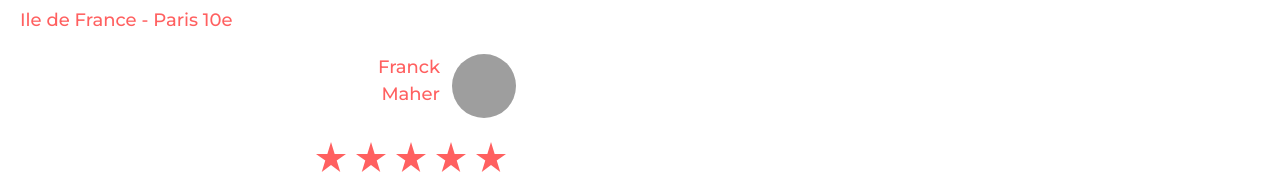
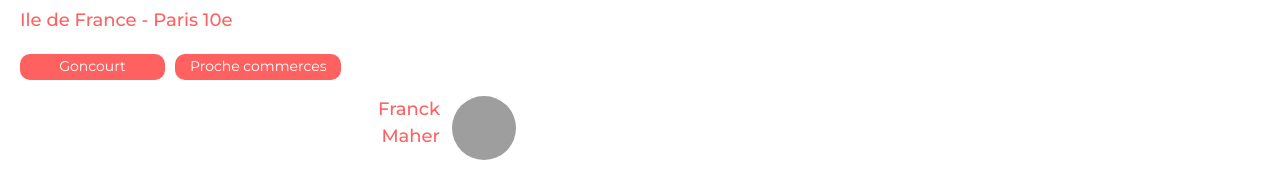
Before and after one commit to hmoustaid-lrn/kasa, a React (Create React App) app: page /kasa/accomodation/0979876d in a window 1280 px wide. Shown: the part 624-798 px from the top of the page. Built offline with nearby package versions, Linux system fonts and the light colour scheme; grey boxes are pictures that could not be loaded.

Commit message:
Add Tag component styling and logic

```diff
--- /dev/null
+++ b/src/components/Tag/index.css
@@ -0,0 +1,24 @@
+.tag {
+	min-width: 4rem;
+	margin-top: 0.75rem;
+	margin-right: 0.625rem;
+	padding: 0.125rem 0.625rem;
+	border-radius: 0.3125rem;
+	background: #ff6060;
+	color: #ffffff;
+	font-size: 0.625rem;
+	line-height: 142.6%;
+	text-align: center;
+	vertical-align: middle;
+}
+
+@media only screen and (min-width: 768px) {
+    .tag{
+        min-width: 7.1875rem;
+		margin-top: 0;
+		margin-right: 0.625rem;
+		padding: 0.1875rem 0.9375rem;
+		border-radius: 0.625rem;
+		font-size: 0.875rem;
+    }
+}
--- /dev/null
+++ b/src/components/Tag/index.jsx
@@ -0,0 +1,7 @@
+import './index.css'
+
+function Tag({ tagName }) {
+	return <div className="tag">{tagName}</div>
+}
+
+export default Tag
--- a/src/pages/Accomodation/index.css
+++ b/src/pages/Accomodation/index.css
@@ -47,6 +47,11 @@
 	justify-content: space-between;
 	margin-top: 1rem;
 	margin-bottom: 1rem;
+}
+
+.tag-wrapper {
+	display: flex;
+	flex-wrap: wrap;
 }
 
 @media only screen and (min-width: 768px) {
--- a/src/pages/Accomodation/index.jsx
+++ b/src/pages/Accomodation/index.jsx
@@ -5,6 +5,7 @@ import './index.css'
 import Error from '../../pages/Error'
 import Rating from '../../components/Rating'
 import Slideshow from '../../components/Slideshow'
+import Tag from '../../components/Tag'
 
 function Accomodation(){
     const { accomodationId } = useParams()
@@ -27,6 +28,11 @@ function Accomodation(){
 						<p className="accomodation-location">
 							{accomodation.location}
 						</p>
+						<div className="tag-wrapper">
+							{accomodation.tags.map((tag, index) => (
+								<Tag tagName={tag} key={`${tag}-${index}`} />
+							))}
+						</div>
 					</div>
 					<div className="rating-host-wrapper">
 						<Rating rating={accomodation.rating} />
```
